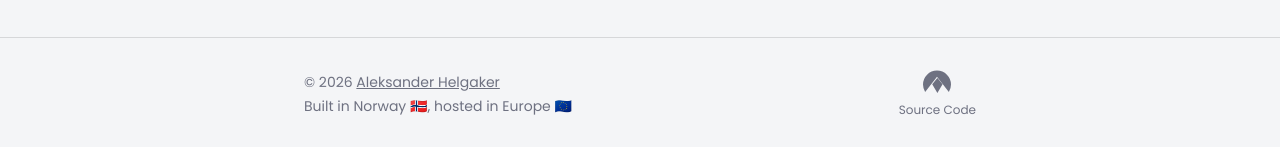
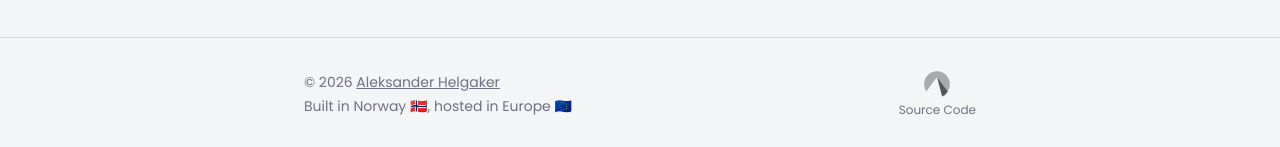
Before and after one commit to alehel/HermitPDF, a Next.js app: page /en in a window 1280 px wide. Shown: the part 655-802 px from the top of the page. Built offline with nearby package versions, Linux system fonts and the light colour scheme.

Commit message:
Improved codeberg logo.

```diff
--- a/src/components/Icons.tsx
+++ b/src/components/Icons.tsx
@@ -485,10 +485,16 @@ export function CodebergIcon({ className, style }: IconProps) {
     <svg
       className={className}
       viewBox="0 0 24 24"
-      fill="currentColor"
       style={style}
     >
-      <path d="M11.955.49A12 12 0 0 0 0 12.49a12 12 0 0 0 1.832 6.373L11.838 5.928a.187.187 0 0 1 .324 0l10.006 12.935A12 12 0 0 0 24 12.49a12 12 0 0 0-12-12 12 12 0 0 0-.045 0zm.375 6.467 4.416 5.302-4.416 7.39-4.416-7.39z" />
+      <path
+        fill="#aaa"
+        d="M12 1A11 11 0 0 0 1 12a11 11 0 0 0 1.7 6.4L12 6l9.3 12.4A11 11 0 0 0 23 12 11 11 0 0 0 12 1Z"
+      />
+      <path
+        fill="#555"
+        d="M21.3 18.4 12 6l4.4 16.8a11 11 0 0 0 4.9-4.4Z"
+      />
     </svg>
   );
 }
```
